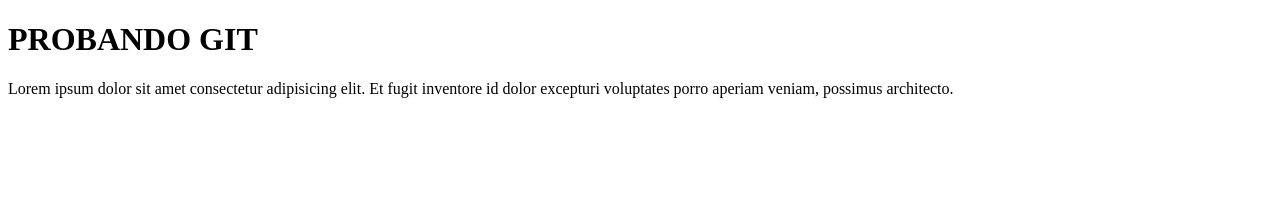
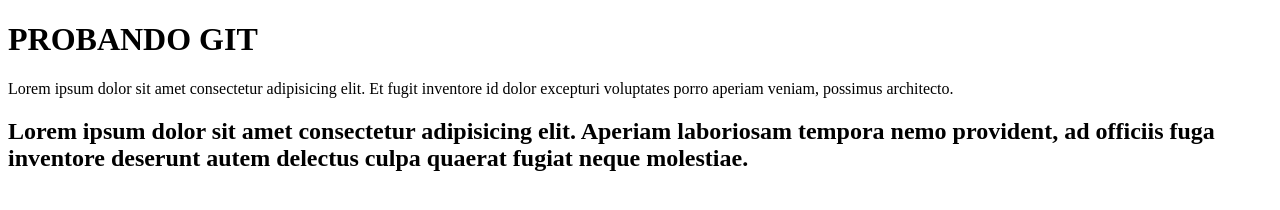
Before and after one commit to Guilleleonel/Login--Cocina-a-tu-tiempo-, a plain HTML site: page index.html in a window 1280 px wide. Drawn offline with Linux system fonts and the light colour scheme.

Commit message:
Agregue otro lorem de prueba

```diff
--- a/index.html
+++ b/index.html
@@ -9,5 +9,8 @@
 <body>
     <h1>PROBANDO GIT</h1>
     <p>Lorem ipsum dolor sit amet consectetur adipisicing elit. Et fugit inventore id dolor excepturi voluptates porro aperiam veniam, possimus architecto.</p>
+
+    <h2>Lorem ipsum dolor sit amet consectetur adipisicing elit. Aperiam laboriosam tempora nemo provident, ad officiis fuga inventore deserunt autem delectus culpa quaerat fugiat neque molestiae.
+    </h2>
 </body>
 </html>
```
